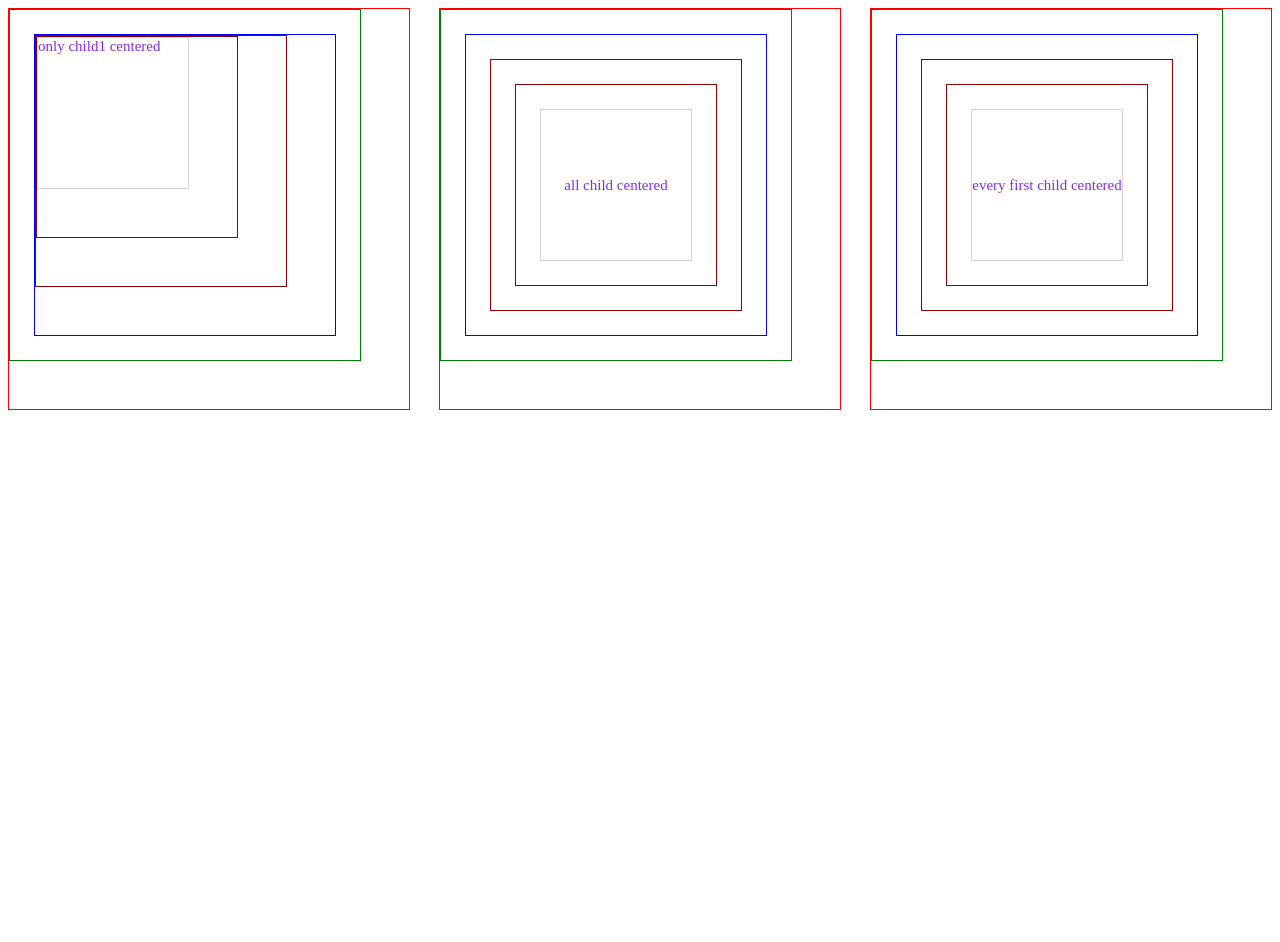
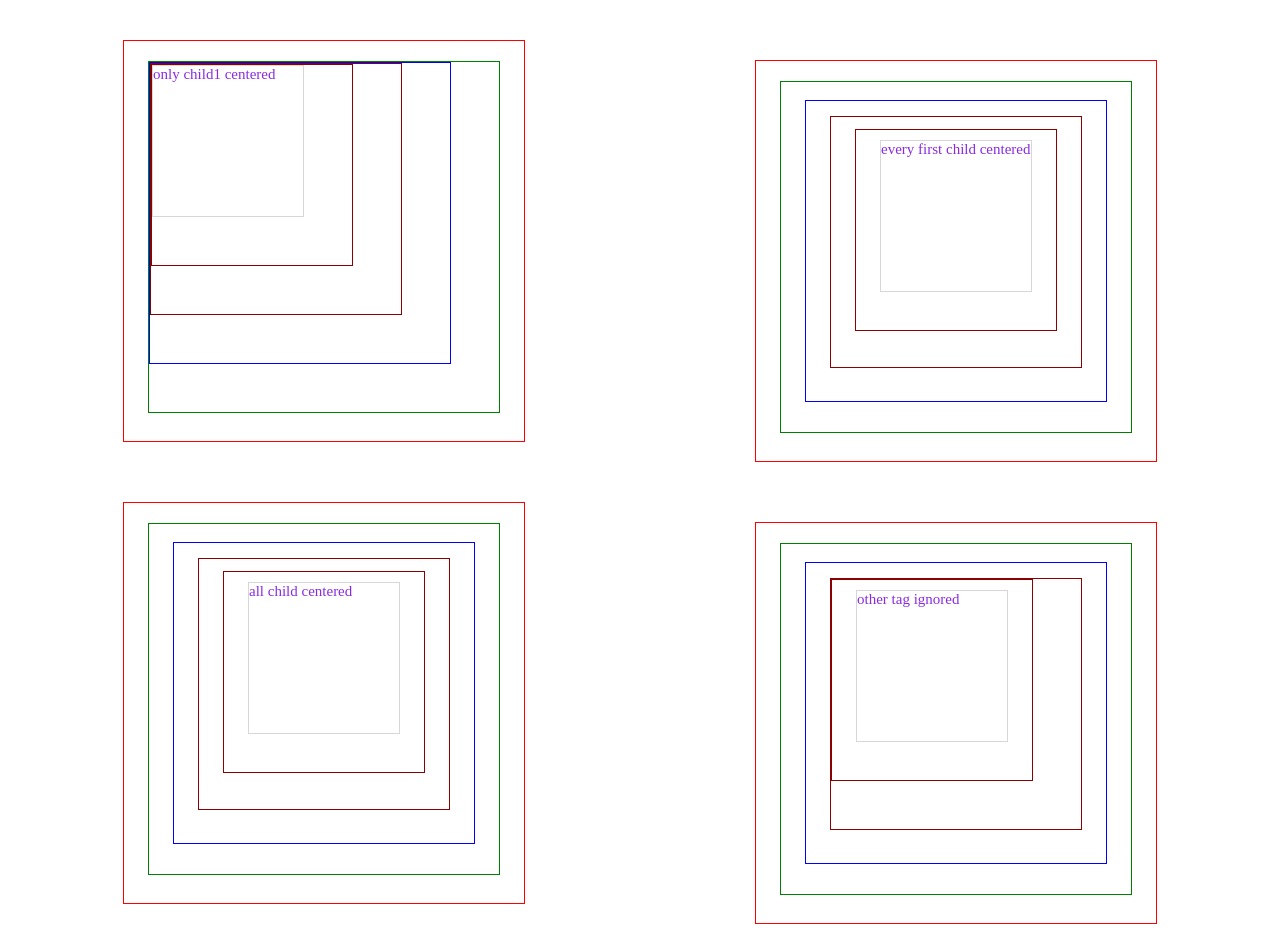
Before and after one commit to totansarker2/developer-portfolio, a plain HTML site: page css_affect.html in a window 1280 px wide. Before the commit the page ends 800 px from the top, so only its background shows below. Drawn offline with Linux system fonts and the light colour scheme.

Commit message:
got knowledge of cssom

```diff
--- a/css_affect.html
+++ b/css_affect.html
@@ -9,12 +9,10 @@
     <style>
       body {
         display: flex;
-        justify-content: space-between;
+        justify-content: space-around;
+        margin-top: 40px;
       }
 
-      span {
-        display: block;
-      }
       li {
         list-style-type: none;
       }
@@ -27,7 +25,7 @@
         width: 400px;
         border: 1px solid red;
         /*color affects all child element at any condition*/
-        color:blueviolet;
+        color: blueviolet;
         font-size: 15px;
       }
 
@@ -75,48 +73,30 @@
         border: 1px solid rgb(215, 215, 215);
       }
 
-      /*div div and .level-1 . level-2 are not same bro*/
-
-      /*only level-2 centered*/
-      .level-1 > div {
-        display: flex;
-        align-items: center;
-        justify-content: center;
+      /*using CSS child selector Combinator( > )*/
+      /*first child of level-1. only level-2 centered*/
+      div > .level-2 {
+        margin: 5% auto;
       }
 
-       /*all childs and every a will effect these CSS*/
-       .a .a {
-        display: flex;
-        align-items: center;
-        justify-content: center;
+      /*Every child a will effect these CSS*/
+      div .a {
+        margin: 5% auto;
       }
 
-
-      /*using CSS child selector Combinator( > )*/
       /*all first child of every b will effect these CSS*/
-      .b > .b {
-        display: flex;
-        align-items: center;
-        justify-content: center;
-        text-align: center;
+      div > .b {
+        margin: 5% auto;
       }
 
-
-      /*only level-2 inside div will effect these CSS
+      /*only level-2 inside div will effect these CSS*/
       div > .c {
-        display: flex;
-        align-items: center;
-        justify-content: center;
-      }*/
-
-
-
-
-
-
+        margin: 5% auto;
+      }
     </style>
   </head>
   <body>
+    <div>
       <div class="level-1">
         <div class="level-2">
           <div class="level-3">
@@ -129,7 +109,7 @@
         </div>
       </div>
 
-    <div class="a1 a">
+      <div class="a1 a" style="margin-top: 60px">
         <div class="b1 a">
           <div class="c1 a">
             <div class="d1 a">
@@ -140,7 +120,9 @@
           </div>
         </div>
       </div>
+    </div>
 
+    <div>
       <div class="a2 b">
         <div class="b2 b">
           <div class="c2 b">
@@ -153,16 +135,17 @@
         </div>
       </div>
 
-    <!-- <div class="a3 c">
+      <div class="a3 c" style="margin-top: 60px">
         <div class="b3 c">
           <div class="c3 c">
-          <div class="d3 c">
+            <li class="d3 c">
               <div class="e3 c">
-              <div class="f3 c">hello is centered</div>
+                <div class="f3 c">other tag ignored</div>
+              </div>
+            </li>
           </div>
         </div>
       </div>
     </div>
-    </div> -->
   </body>
 </html>
```
Also changed, not shown: learnings.txt. Lines whose indentation alone changed are shown as unchanged.
